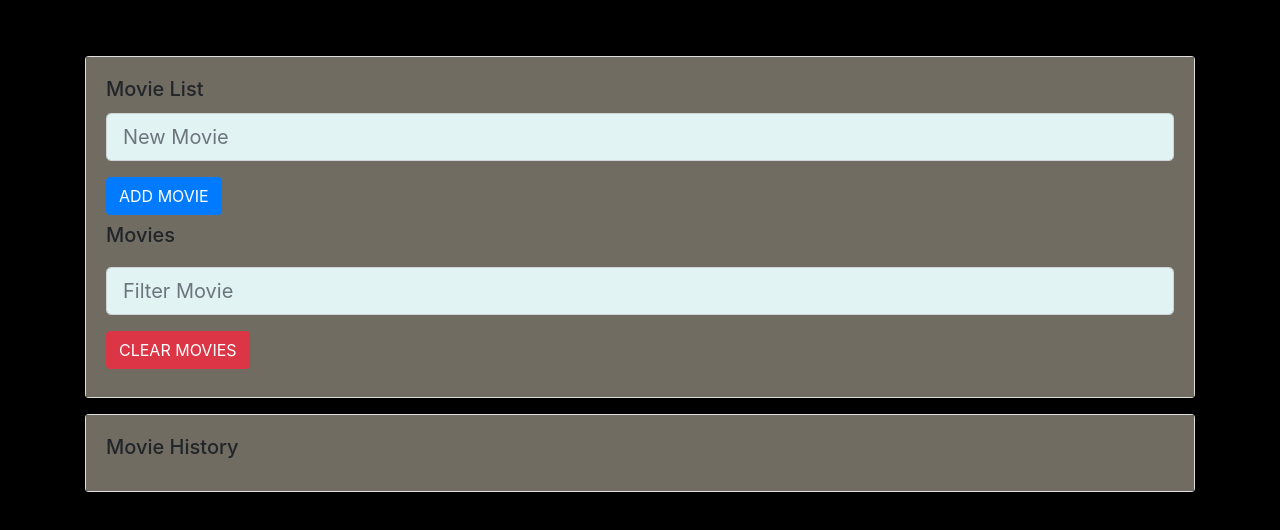
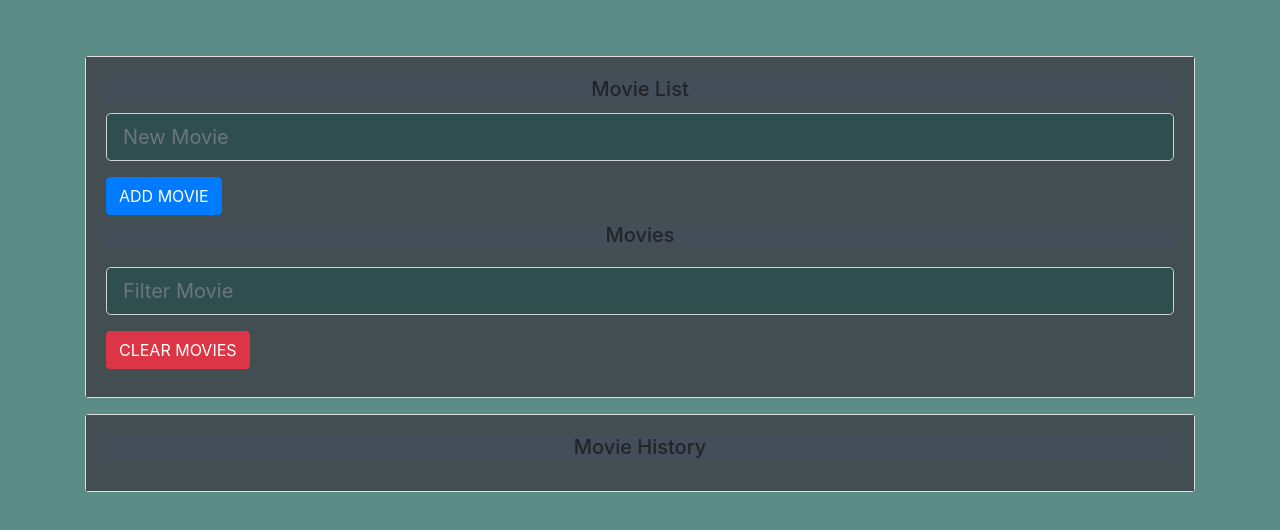
Before and after one commit to edgarcoime/COMP1800-inClassLab, a plain HTML site: page index.html in a window 1280 px wide. Drawn offline with nearby package versions, Linux system fonts and the light colour scheme.

Commit message:
changed styling in css

```diff
--- a/style.css
+++ b/style.css
@@ -1,27 +1,34 @@
 body {
-  background-color: black;
+  background-color: #5b8c85;
   border: grey;
 }
 
+li:hover {
+  cursor: pointer;
+}
+
+ul {
+  list-style-type: none;
+}
+
 .card-body {
-  background-color: #706c61;
+  background-color: #434e52;
 }
 
 .form-control {
-  background-color: #e1f4f3;
+  background-color: darkslategray;
+}
+
+.card-title {
+  background-color: #434e59;
+  text-align: center;
 }
 .flex {
     display: block;
     justify-content: space-between;
     align-items: center;
-  }
+}
 
-  .container {
-    height: 90vh;
-  }
-
-  li:hover {
-    cursor: pointer;
-  }
-
-  ul{ list-style-type: none; }
+.container {
+  height: 90vh;
+}
```
